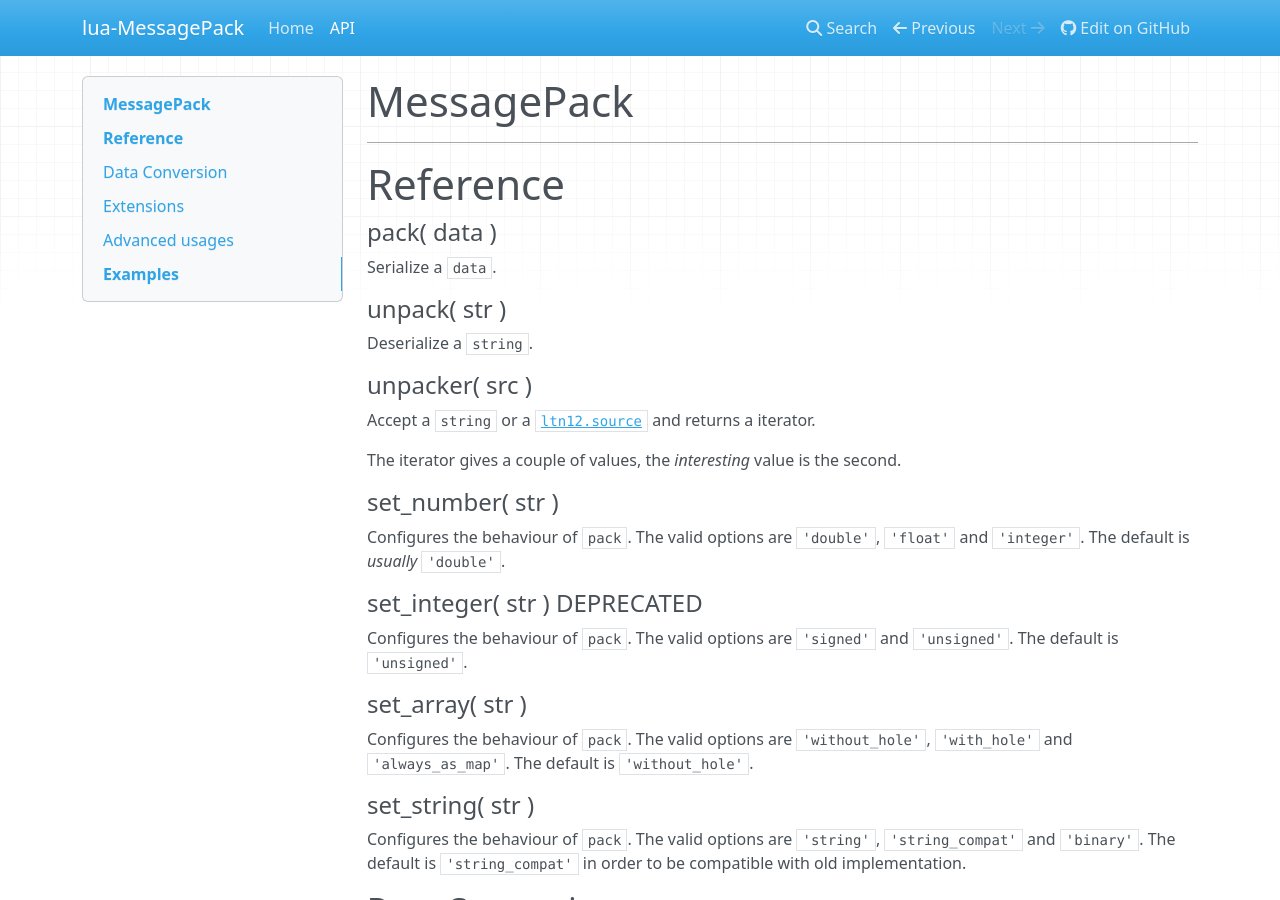
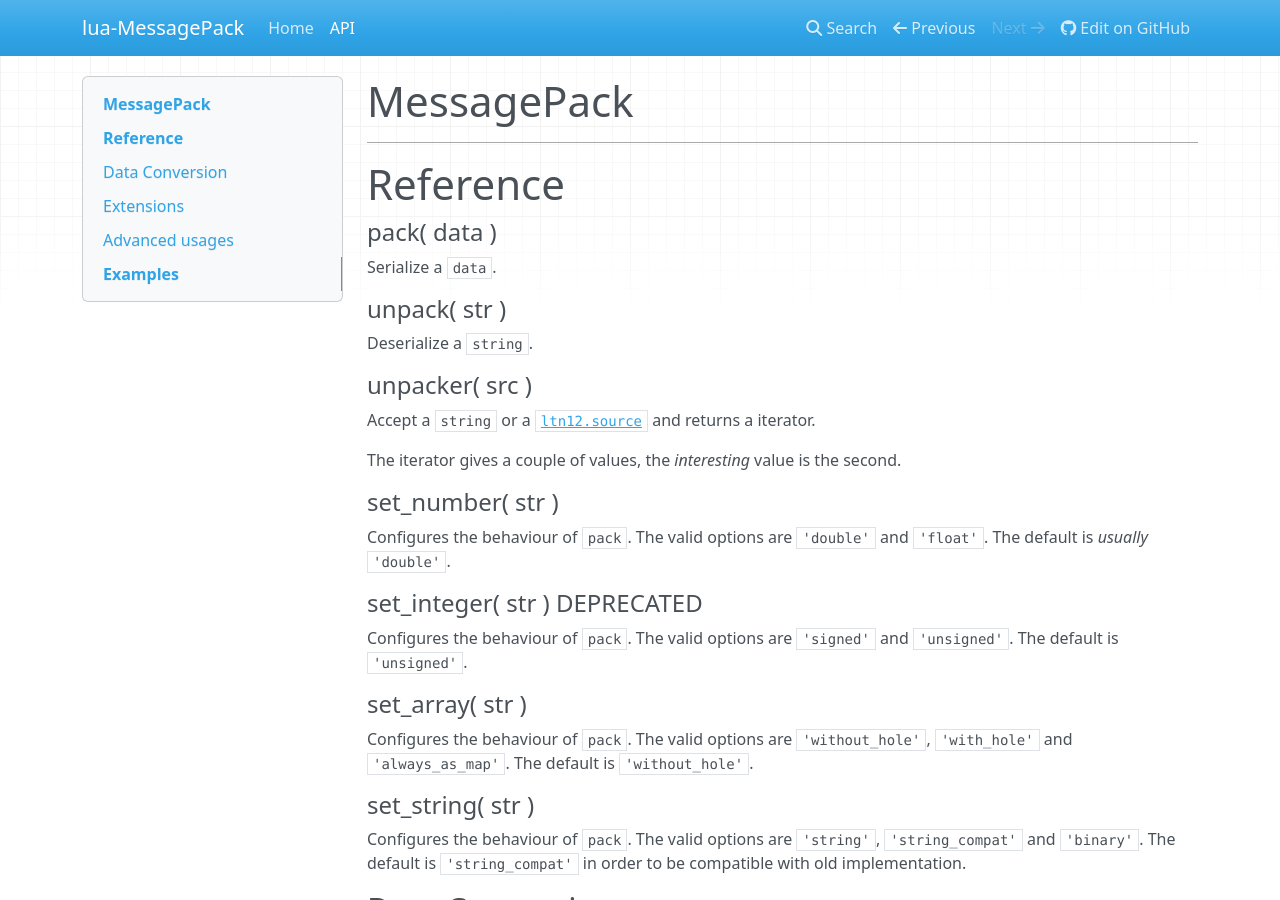
Before and after one commit to ForkProject/lua-messagepack, an MkDocs documentation site: the page built from docs/messagepack.md, in a window 1280 px wide and 900 px high. Built offline with MkDocs 1.6.1, drawn with Linux system fonts in a browser that asks for light colours; nearby versions of some CDN libraries; old or Windows-style settings are respelled for this version of MkDocs.

Commit message:
Update to version 0.4.0-1

```diff
--- a/docs/messagepack.md
+++ b/docs/messagepack.md
@@ -24,7 +24,7 @@ the _interesting_ value is the second.
 #### set_number( str )
 
 Configures the behaviour of `pack`.
-The valid options are `'double'`, `'float'` and `'integer'`.
+The valid options are `'double'` and `'float'`.
 The default is _usually_ `'double'`.
 
 #### set_integer( str ) DEPRECATED
```
Also changed, not shown: docs/index.md (+1 -2 lines), 10 other files.
